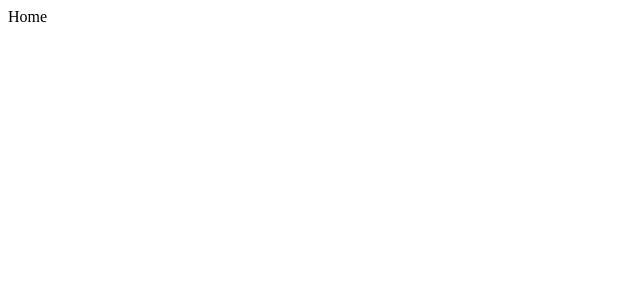
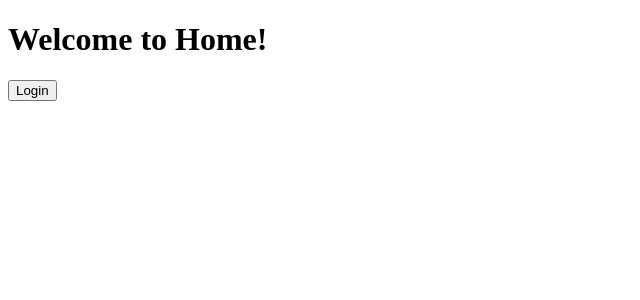
Before and after one commit to AngelVelasco1/Login_React, a React (Vite) app: page / in a window 1280 px wide. Shown: the top 300 px of the page, without its empty margins (0-640 px from the left). Built offline with nearby package versions, Linux system fonts and the light colour scheme.

Commit message:
feat: :sparkles: Correct Navigation between Home and login

```diff
--- a/api/auth/token.js
+++ b/api/auth/token.js
@@ -25,7 +25,7 @@ export const createToken = async(req, res, next) => {
         req.data = {status: 200, token: jwtConstructor};
         next();
     } catch(err) {
-        console.log({message: err.message});
+        console.log({messagee: err.message});
     }
 }
 
--- a/src/Router.jsx
+++ b/src/Router.jsx
@@ -6,8 +6,8 @@ export const Router = () => {
     return (
         <BrowserRouter>
             <Routes>
-            <Route path= "" element= {<HomeRouter />} />
-              <Route path= "login/" element= {<FormularyRouter />} />
+            <Route path= "/" element= {<HomeRouter />} />
+              <Route path= "/login/" element= {<FormularyRouter />} />
             </Routes>
         </BrowserRouter>
     )
--- a/src/components/Formulary.jsx
+++ b/src/components/Formulary.jsx
@@ -1,8 +1,9 @@
 import React from "react";
 import { useState } from "react";
-import { Outlet } from "react-router-dom";
+import { Outlet, useNavigate } from "react-router-dom";
 
 export const Formulary = () => {
+    const navigate = useNavigate();
     const [data, setData] = useState({
         name: "",
         password: ""
@@ -47,6 +48,7 @@ export const Formulary = () => {
             const jwt = responseData.token;
             setToken(jwt)
             alert("Login successful");
+            navigate("/")
 
         } else {
             alert("Invalid name or password");
--- a/src/components/Home.jsx
+++ b/src/components/Home.jsx
@@ -1,6 +1,17 @@
+
+import { useNavigate } from "react-router-dom"
 
 export const Home = () => {
+  const navigate = useNavigate();
+
+  const handleLogin = () => {
+    navigate("/login/");
+  };
   return (
-    <div>Home</div>
+    <>
+       <h1>Welcome to Home!</h1>
+        <button onClick= {handleLogin}>Login</button>
+    </>
+
   )
 }
```
Also changed, not shown: src/main.css (added).
